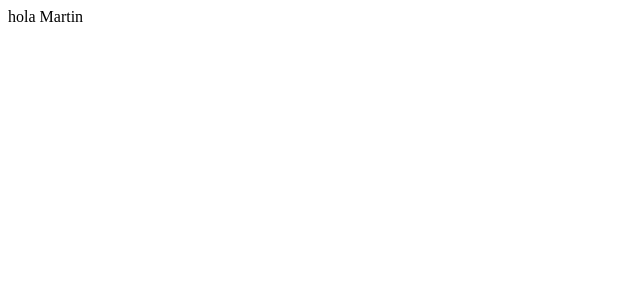
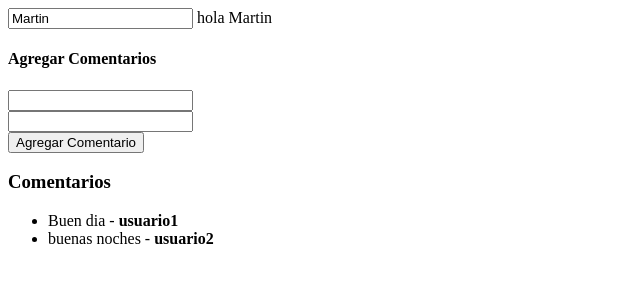
Before and after one commit to magrellet/ajs, a plain HTML site: page hola_controller/index.html in a window 1280 px wide. Shown: the whole page, without its empty margins (0-640 px from the left). Drawn offline with nearby package versions, Linux system fonts and the light colour scheme.

Commit message:
ng model. Binding, controllers and scopes

```diff
--- a/hola_controller/controller.js
+++ b/hola_controller/controller.js
@@ -1,6 +1,18 @@
-var app = angular.module("MyFirstApp",[]); //que aplicacion estamos usando
+var app = angular.module("MyFirstApp",[]); //que aplicacion estamos usando y dentro de [] los modulos que necesitamos
 
 app.controller("FirstController", function($scope){
 	$scope.nombre = "Martin";
+	$scope.comentarios = [{
+		comentario: "Buen dia",
+		usuario: "usuario1"
+	},{
+		comentario: "buenas noches",
+		usuario:"usuario2"
+	}];
+
+	$scope.agregarComentario = function(){
+		$scope.comentarios.push($scope.nuevoComentario);
+
+	}
 
 });
--- a/hola_controller/index.html
+++ b/hola_controller/index.html
@@ -7,6 +7,21 @@
 	<script src=controller.js></script>
 </head>
 <body ng-controller="FirstController"> <!-- ng-controller matchea con el nombre del controlador que creamos-->
+	<input type="text" ng-model="nombre"></input>
 	{{"hola " + nombre}}
+	<br>
+	<h4>Agregar Comentarios</h4>
+	<input type="text" ng-model="nuevoComentario.comentario"/>
+	<br>
+	<input type="text" ng-model="nuevoComentario.usuario"/>
+	<br>
+	<button ng-click="agregarComentario()">Agregar Comentario</button>
+	<h3>Comentarios</h3>
+	<ul>
+		<li ng-repeat="comentario in comentarios"> <!-- Directiva de angular para foreach -->
+			{{comentario.comentario}} - <strong>{{comentario.usuario}}</strong>
+
+		</li>
+	</ul>
 </body>
 </html>
```
